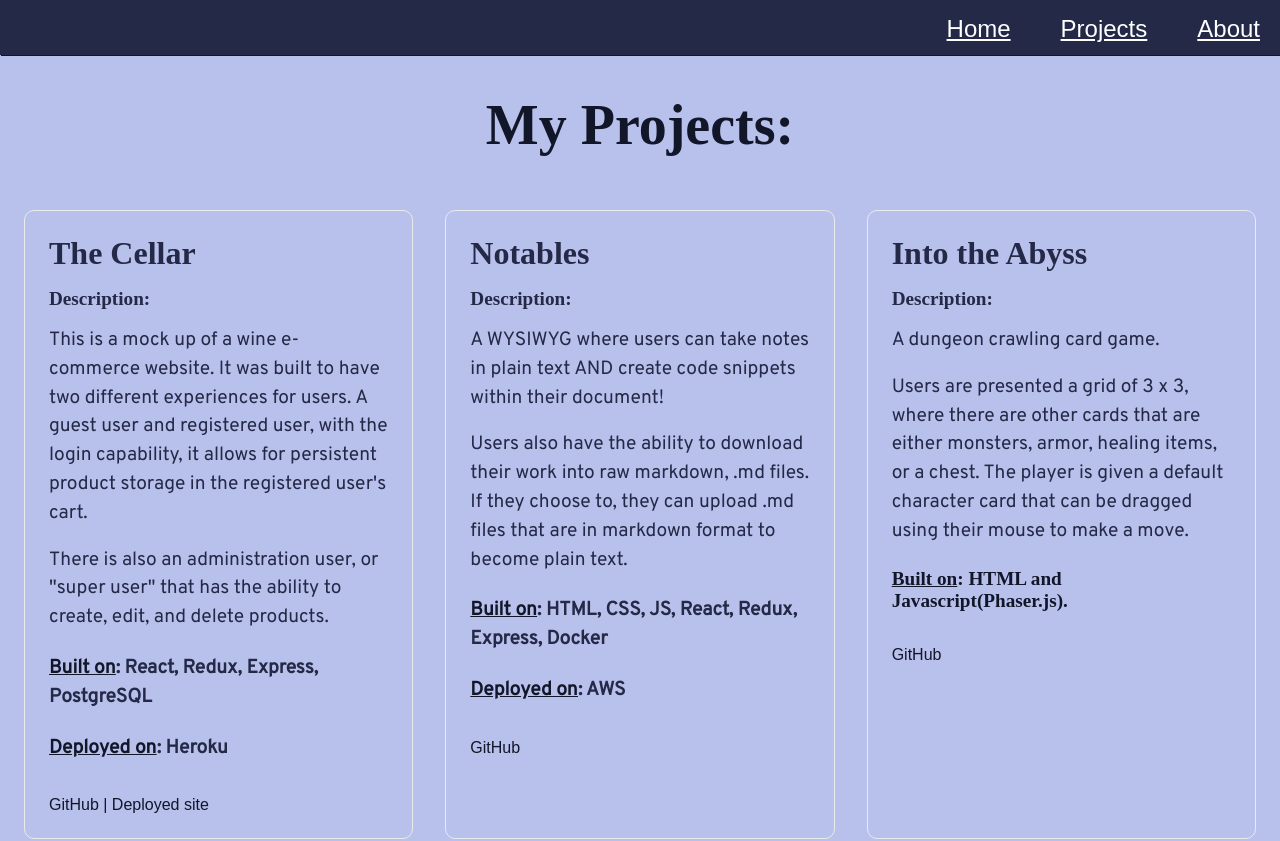
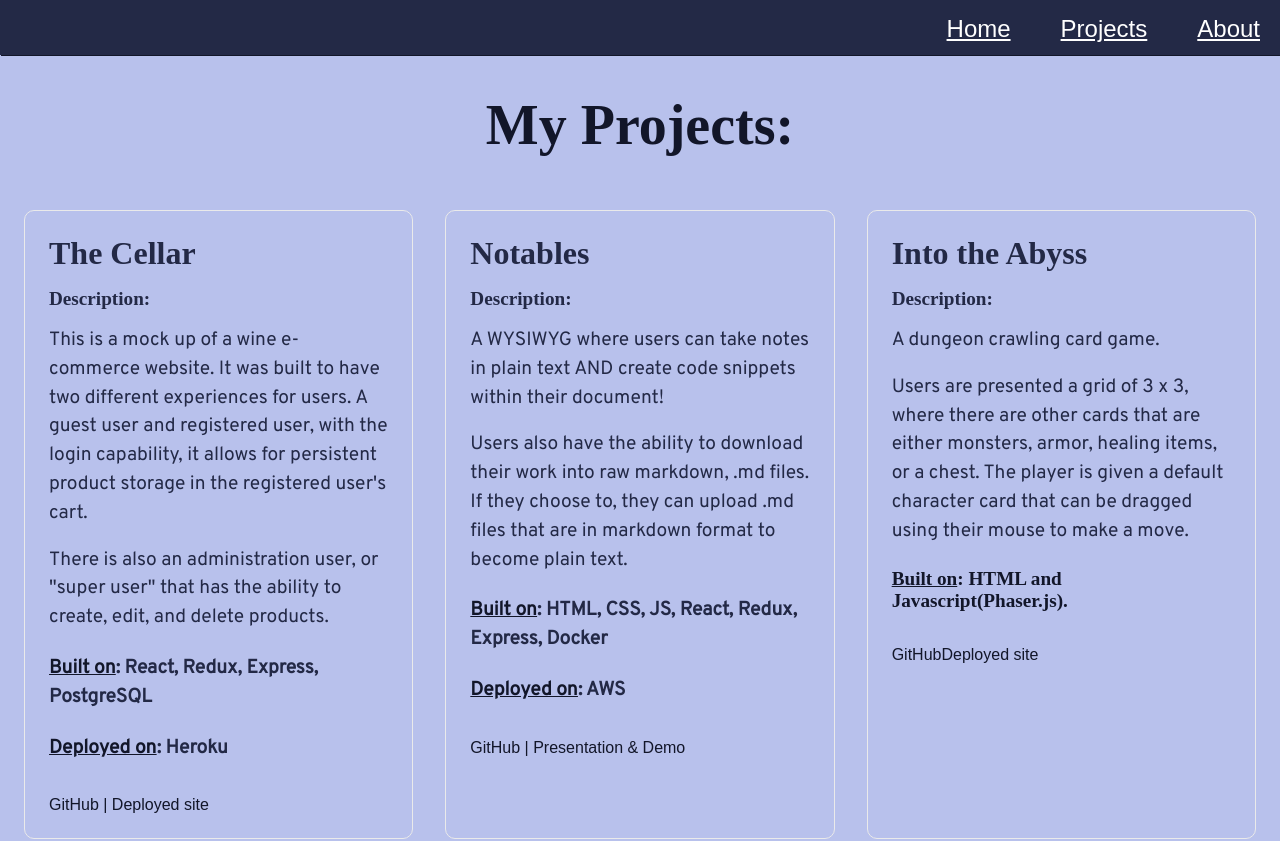
Before and after one commit to Mleng89/portfolio, a Next.js app: page /projects in a window 1280 px wide. Shown: the top 841 px of the page. Built offline with nearby package versions, Linux system fonts and the light colour scheme; a web font is replaced by a local one.

Commit message:
Added: Deployed link for stackathon project

```diff
--- a/pages/projects.js
+++ b/pages/projects.js
@@ -84,6 +84,10 @@ export default function projects() {
                 <Link href="https://github.com/2011-libra/notables">
                   <a>GitHub</a>
                 </Link>{' '}
+                | {''}
+                <Link href="https://youtu.be/cvxI8c0_3U4">
+                  <a>Presentation & Demo</a>
+                </Link>
                 {/* | {''}
                 <Link href="http://3.128.61.184:8080/">
                   <a>Deployed Site</a>
@@ -109,6 +113,9 @@ export default function projects() {
                 <br />
                 <Link href="https://github.com/Mleng89/Stackathon">
                   <a>GitHub</a>
+                </Link>
+                <Link href="https://mleng89.github.io/Stackathon/">
+                  <a>Deployed site</a>
                 </Link>
               </div>
             </div>
```
